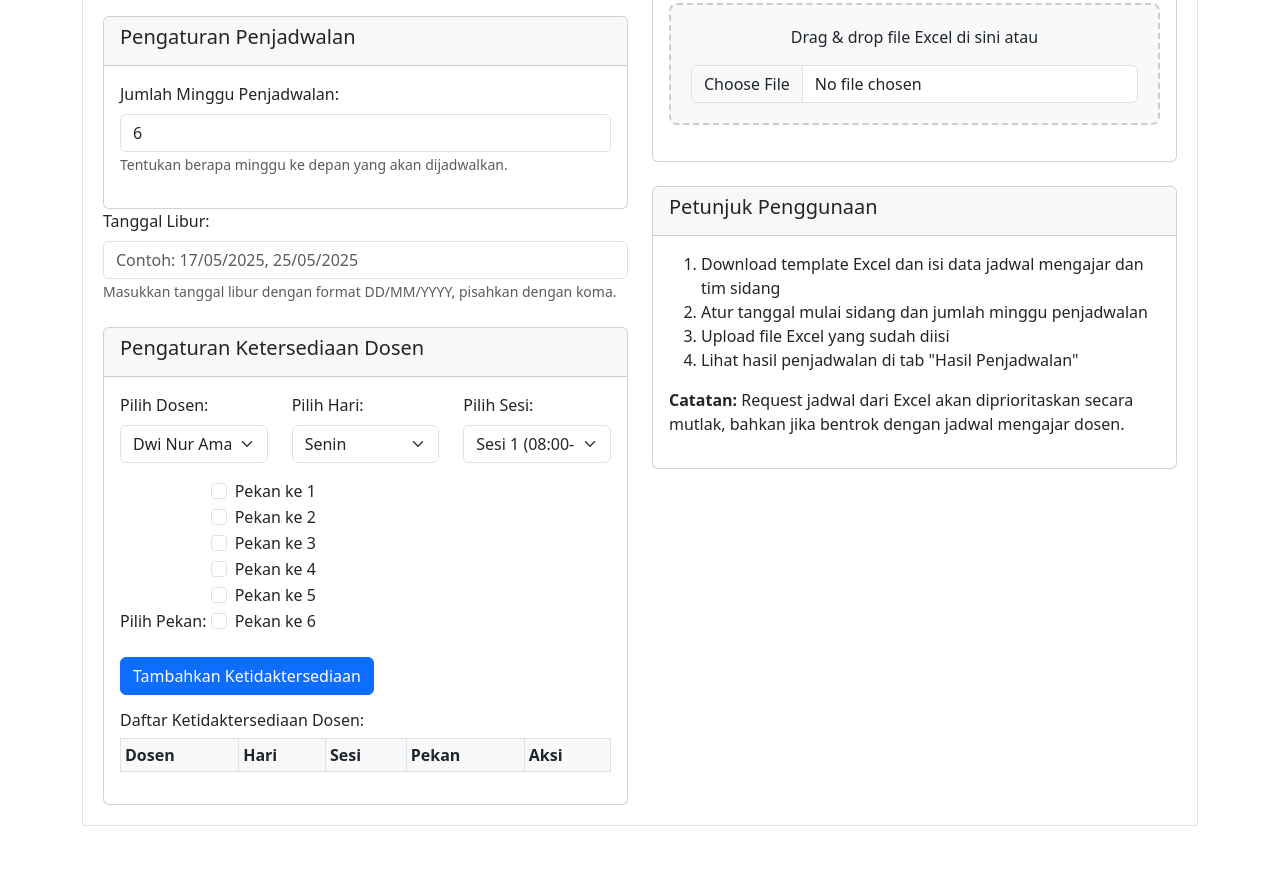
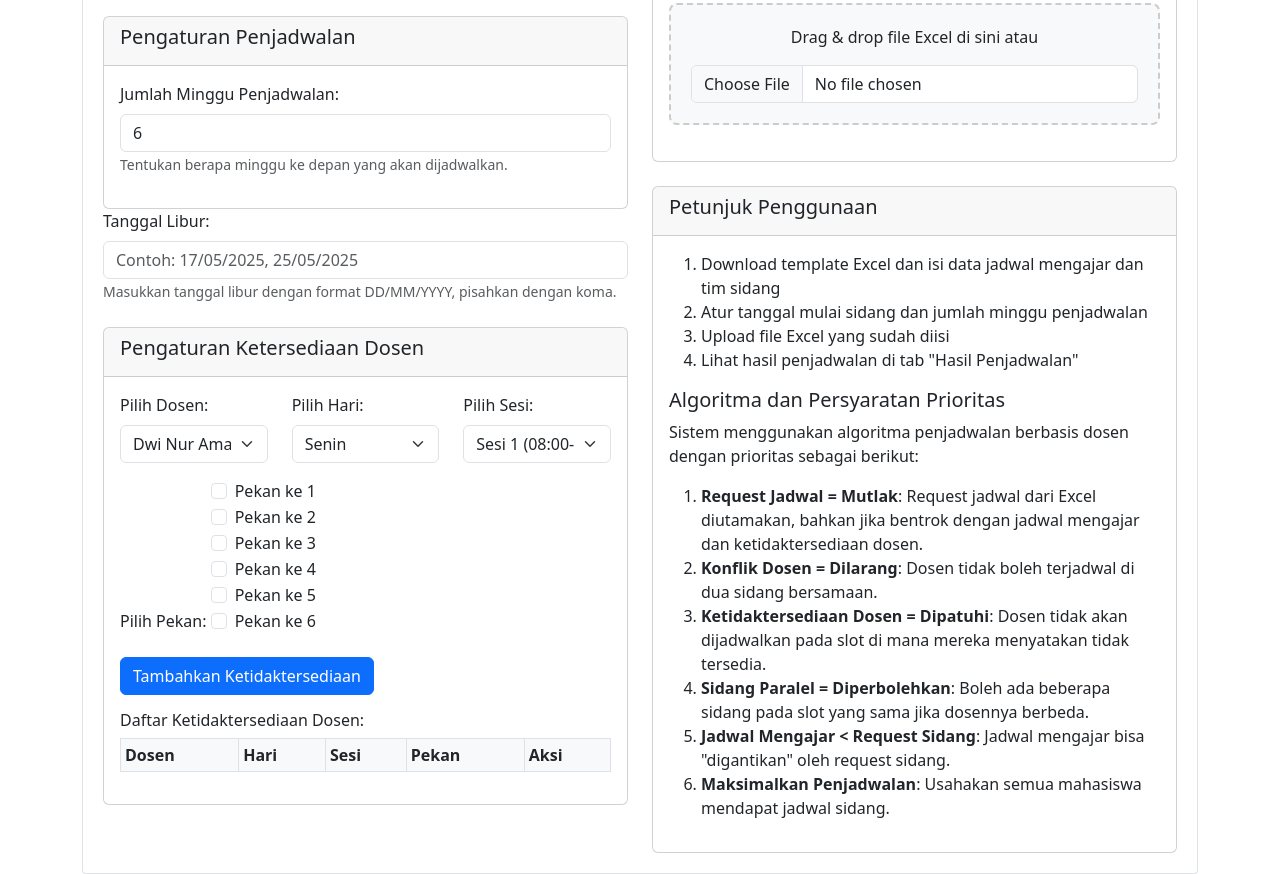
Before and after one commit to aidilsaputrakirsan/otomatis-jadwal-TA, a plain HTML site: page index.html in a window 1280 px wide. Shown: the part 399-1273 px from the top of the page. Before the commit the page ends 1225 px from the top, so only its background shows below. Drawn offline with nearby package versions, Linux system fonts and the light colour scheme.

Commit message:
Update index.html

```diff
--- a/index.html
+++ b/index.html
@@ -177,7 +177,16 @@
                                     <li>Upload file Excel yang sudah diisi</li>
                                     <li>Lihat hasil penjadwalan di tab "Hasil Penjadwalan"</li>
                                 </ol>
-                                <p><strong>Catatan:</strong> Request jadwal dari Excel akan diprioritaskan secara mutlak, bahkan jika bentrok dengan jadwal mengajar dosen.</p>
+                                <h5>Algoritma dan Persyaratan Prioritas</h5>
+                                <p>Sistem menggunakan algoritma penjadwalan berbasis dosen dengan prioritas sebagai berikut:</p>
+                                <ol>
+                                    <li><strong>Request Jadwal = Mutlak</strong>: Request jadwal dari Excel diutamakan, bahkan jika bentrok dengan jadwal mengajar dan ketidaktersediaan dosen.</li>
+                                    <li><strong>Konflik Dosen = Dilarang</strong>: Dosen tidak boleh terjadwal di dua sidang bersamaan.</li>
+                                    <li><strong>Ketidaktersediaan Dosen = Dipatuhi</strong>: Dosen tidak akan dijadwalkan pada slot di mana mereka menyatakan tidak tersedia.</li>
+                                    <li><strong>Sidang Paralel = Diperbolehkan</strong>: Boleh ada beberapa sidang pada slot yang sama jika dosennya berbeda.</li>
+                                    <li><strong>Jadwal Mengajar < Request Sidang</strong>: Jadwal mengajar bisa "digantikan" oleh request sidang.</li>
+                                    <li><strong>Maksimalkan Penjadwalan</strong>: Usahakan semua mahasiswa mendapat jadwal sidang.</li>
+                                </ol>
                             </div>
                         </div>
                     </div>
```
